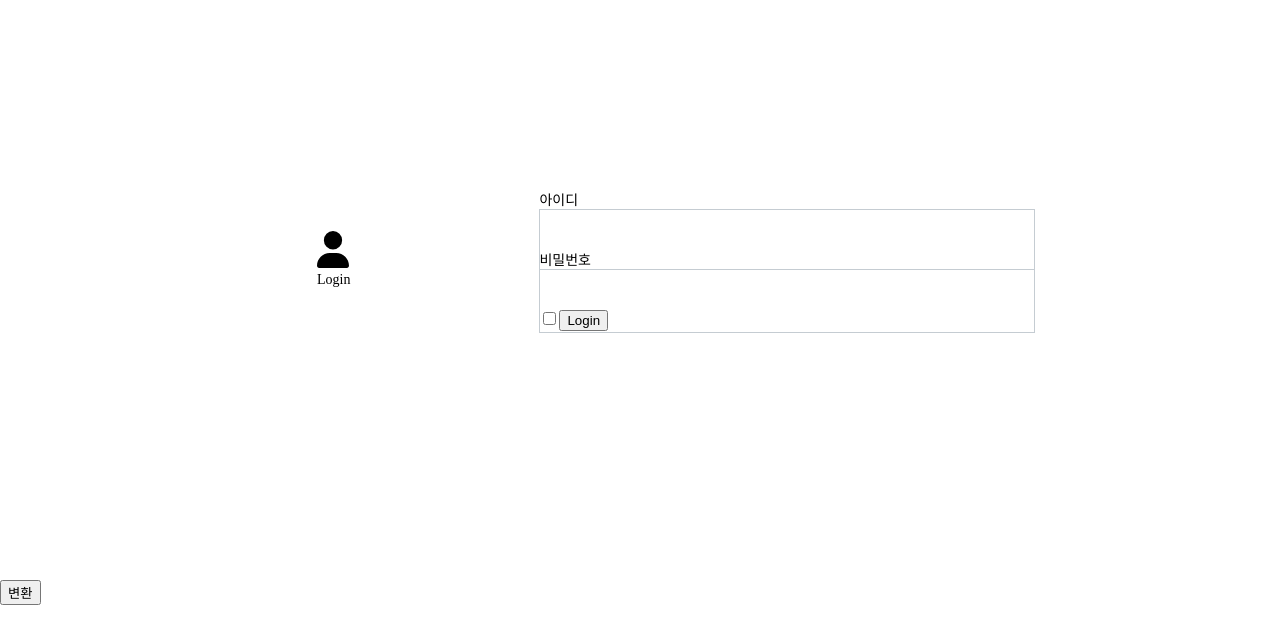
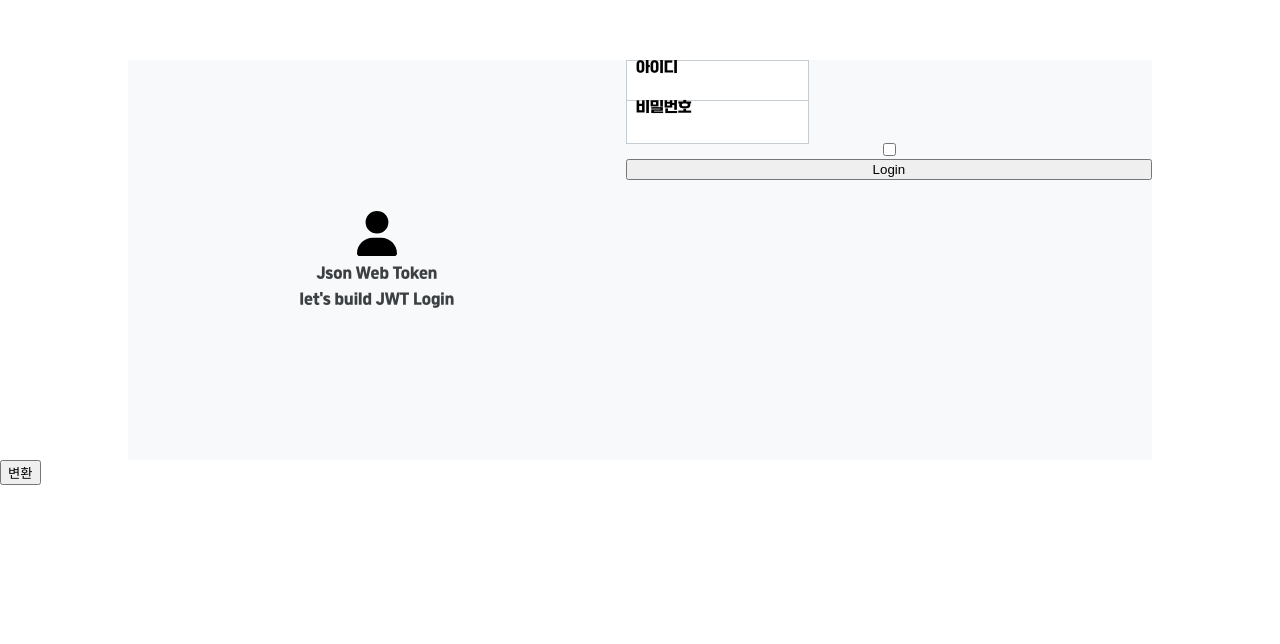
Before and after one commit to EnterRyan/jwt-frontend, a React (Vite) app: page /login in a window 1280 px wide. Shown: the part 128-772 px from the top of the page. Built offline with nearby package versions, Linux system fonts and the light colour scheme.

Commit message:
색상표 추가 및 인풋 컴포넌트 개발 시작

```diff
--- a/src/app/index.tsx
+++ b/src/app/index.tsx
@@ -1,6 +1,7 @@
 import { ProtectRouterProvider } from '@app/providers/ProtectRouterProvider'
 import './styles/base.css'
-import './styles/theme-color.css'
+import './styles/theme.css'
+import  '@app/styles/font.css'
 export default function App(){
   return (
     <ProtectRouterProvider />
--- a/src/app/providers/ProtectRouterProvider.tsx
+++ b/src/app/providers/ProtectRouterProvider.tsx
@@ -1,7 +1,11 @@
+import { createBrowserRouter, RouterProvider } from "react-router";
 import MainPage from "@pages/mainPage";
 import LoginPage from "@pages/loginPage";
 import AdminPage from "@pages/adminPage";
-import { createBrowserRouter, RouterProvider } from "react-router";
+// import LoginForm from "@pages/loginPage/components/LoginForm";
+
+import '../styles/test.css'
+import NormalInput from "@shared/components/items/NormalInput";
 
 type ProtectedRouteType = {
   children : React.ReactNode,
@@ -16,8 +20,17 @@ const Router = createBrowserRouter([
   { index: true, element: (<ProtectedRoute><MainPage /></ProtectedRoute>) },
   { path: "admin", element: (<ProtectedRoute><AdminPage /></ProtectedRoute>)  },
   { path: "login", element: <LoginPage /> },
+  { path: "test", element: <Test /> },
 ]);
 
 export const ProtectRouterProvider = ()=>{
   return <RouterProvider router={Router}></RouterProvider>
 }
+
+export default function Test(){
+  return (
+    <div className="test-components">
+      <NormalInput type={"text"} labelText={"안뇽"}/>
+    </div>
+  )
+}
--- /dev/null
+++ b/src/app/styles/font.css
@@ -0,0 +1,12 @@
+@font-face {
+  font-family: 'jalnanGothic';
+  src:
+  url('/src/assets/fonts/JalnanGothic.otf') format('truetype'),
+  url('/src/assets/fonts/YourFontName.otf') format('opentype');
+  font-weight: normal;
+  font-style: normal;
+}
+
+body{
+  font-family: 'jalnanGothic', sans-serif;
+}
--- /dev/null
+++ b/src/app/styles/test.css
@@ -0,0 +1,8 @@
+.test-components{
+  width : 1300px;
+  height  : 800px;
+  background-color: #dfdfdf;
+  display: flex;
+  justify-content: center;
+  align-items: center;
+}
--- a/src/app/styles/theme-color.css
+++ /dev/null
@@ -1,20 +0,0 @@
-:root {
-  font-size: 14px;
-
-  /* 라이트모드 설정 */
-  --background-base :  #fff;
-  --tittle-color : #1f1f1f;
-  --font-color : #3c4043;
-  --input-background-color : #fff;
-  --border-color :  1px solid #c5ccd2;
-  --box-background :#f8f9fa;
-}
-
-[data-theme="dark"]{
-  --background-base :  #272829;
-  --tittle-color : #e8e8e8;
-  --font-color : #e8eaed;
-  --input-background-color : #4d5156;
-  --border-color :  1px solid transparent;
-  --box-background : #272829;
-}
--- /dev/null
+++ b/src/app/styles/theme.css
@@ -0,0 +1,52 @@
+:root {
+  /* common-css */
+  font-size: 14px;
+  /* light-mode */
+  --background-base :  #fff;
+
+  /* font */
+  --tittle-color : #1f1f1f;
+  --font-color : #3c4043;
+
+  /* contents-box */
+  --box-background :#f8f9fa;
+  --contents-header : #F5F7F8;
+
+  /* input */
+  --input-background: #fff;
+  --input-background-hover : #c5ccd2;
+  --input-border-color :  1px solid #c5ccd2;
+
+  /* button */
+  --button-hover : #FBFBFC;
+  --button-border : 1px solid #dadcdf;
+  --button-none-over :fff;
+
+  /* check-box */
+
+}
+
+[data-theme="dark"]{
+  /* dark-mode */
+  --background-base :  #1E1E20;
+
+  /* font */
+  --tittle-color : #e8e8e8;
+  --font-color : #e8eaed;
+
+  /* contents-box */
+  --box-background : #272829;
+  --contents-header : #313233;
+
+  /* input */
+  --input-background : #4d5156;
+  --input-background-hover : #5F6368;
+  --input-border-color :  1px solid transparent;
+
+  /* button */
+  --button-hover :#292A2B;
+  --button-border : 1px solid #515254;
+  --button-none-over : #343638;
+
+  /* check-box */
+}
--- /dev/null
+++ b/src/pages/loginPage/components/LoginForm.tsx
@@ -0,0 +1,14 @@
+import NormalInput from "@shared/components/items/NormalInput";
+
+import '@pages/loginPage/styles/login-form.css';
+
+export default function LoginForm(){
+  return (
+    <form className="login-form">
+      <NormalInput type="text" labelText="아이디"/>
+      <NormalInput type="password" labelText="비밀번호"/>
+      <input type="checkbox"></input>
+      <button type="submit">Login</button>
+    </form>
+  )
+}
--- a/src/pages/loginPage/index.tsx
+++ b/src/pages/loginPage/index.tsx
@@ -1,8 +1,8 @@
 import AppWrapper from "@shared/components/Layout/AppWrapper";
+import NormalInput from "@shared/components/items/NormalInput";
 import  UserIcon from 'assets/user-solid.svg';
 
 import './styles/layout.css'
-import NormalInput from "@shared/components/items/NormalInput";
 
 export default function LoginPage(){
   const switchTheme = () =>{
@@ -12,18 +12,17 @@ export default function LoginPage(){
   return (
     <AppWrapper>
       <div className="login-wrap">
-        <div className="thumbnail">
-          <div>
-            <img width={"32px"} src={UserIcon} alt="" />
-            <h3>Login</h3>
-          </div>
+        <div className="login-intro-box">
+            <img width={"40px"} src={UserIcon} alt="" />
+            <p>Json Web Token</p>
+            <p>let's build JWT Login</p>
         </div>
         <div className="login-panel">
           <form className="login-form">
             <NormalInput type="text" labelText="아이디"/>
             <NormalInput type="password" labelText="비밀번호"/>
             <input type="checkbox"></input>
-            <button>Login</button>
+            <button type="submit">Login</button>
           </form>
         </div>
       </div>
--- a/src/pages/loginPage/styles/layout.css
+++ b/src/pages/loginPage/styles/layout.css
@@ -1,6 +1,7 @@
 .login-wrap{
   width: 80%;
-  height: 80%;
+  height: 50%;
+  background-color: var(--box-background);
   margin: auto;
   display: grid;
   grid-template-areas: "item1 item2";
@@ -8,24 +9,32 @@
   align-items: center;
 }
 
-.thumbnail {
+.login-intro-box {
   grid-area: item1;
+  width: 100%;
+  height: 100%;
+
   display: flex;
   justify-content: center;
   align-items: center;
-  width: 100%;
-  height: 100%;
+  flex-direction: column;
+  gap : 10px;
+
+  color : var(--font-color);
 }
 
 .login-panel {
   grid-area: item2;
-  display: flex;
+  width: 100%;
+  height: 100%;
+  /* display: flex;
   justify-content: center;
   align-items: center;
-  width: 100%;
-  height: 100%;
+  flex-direction: column; */
+
 }
 
 .login-form{
-  width: 100%;
+ display : flex;
+ flex-direction: column;
 }
--- /dev/null
+++ b/src/pages/loginPage/styles/login-form.css
@@ -0,0 +1,3 @@
+.login-form{
+  width: 100%;
+}
--- a/src/shared/components/items/NormalInput.tsx
+++ b/src/shared/components/items/NormalInput.tsx
@@ -7,10 +7,10 @@ type NormalInputType = {
 export default function NormalInput({type,labelText}:NormalInputType){
   return (
     <div className='input-box'>
-      <label htmlFor='normal-text-input'>{labelText}</label>
+      <label className='input-label' htmlFor='input-text'>{labelText}</label>
         <input
-          className='normal-text-input'
-          name='normal-text-input'
+          className='input-text'
+          name='input-text'
           type={type}
         />
     </div>
--- a/src/shared/styles/normal-input.css
+++ b/src/shared/styles/normal-input.css
@@ -1,14 +1,23 @@
 .input-box{
-  width : 80%;
-
-  height: 60px;
-  min-height: 44px;
+  height: 40px;
+  position: relative;
 }
 
-.normal-text-input{
-  background-color: var( --input-background-color);
+.input-label{
+  height: 40px;
+  position: absolute;
+  left:10px;
+  bottom: 0;
+  font-size: 14px;
+}
+
+.input-text{
+  height: 100%;
+  background-color: var( --input-background);
   color: var(--font-color);
-  border: var(--border-color);
-  width: 100%;
-  height: 100%;
+  border: var(--input-border-color);
 }
+
+.normal-text-input:hover{
+  background-color: var(--input-background-hover);
+}
```
Also changed, not shown: src/assets/fonts/JalnanGothic.otf (added), 1 other file (tests, documents, lock files or other folders).
